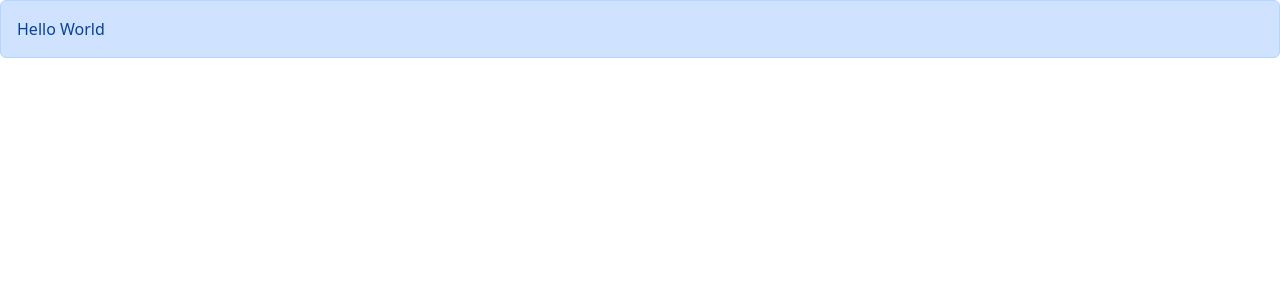
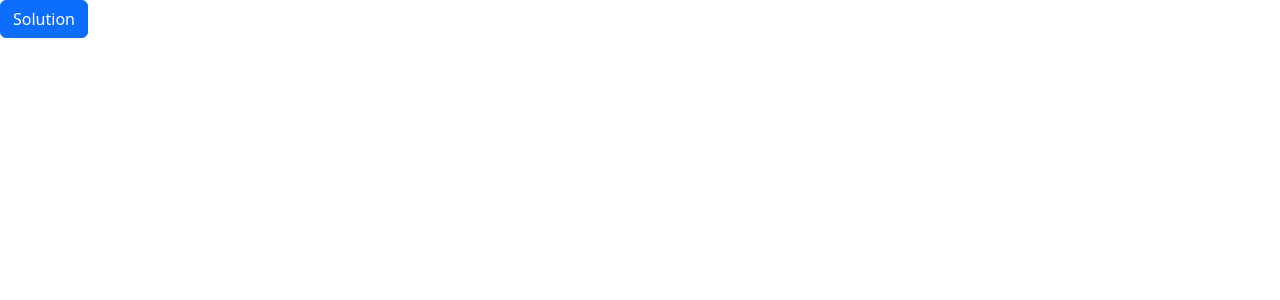
Before and after one commit to tjshbb/ReactTutorialMosh, a React (Vite) app in the folder react-app/: page / in a window 1280 px wide. Shown: the top 300 px of the page. Built offline with nearby package versions, Linux system fonts and the light colour scheme.

Commit message:
added a Button.tsx in components and removed alert fuctionality

```diff
--- a/react-app/src/App.tsx
+++ b/react-app/src/App.tsx
@@ -1,10 +1,12 @@
-import Alert from "./components/Alert";
+import Button from "./components/Button";
 
 function App() {
 
   return (
     <div>
-      <Alert text="Hello World" />
+      <Button>
+        <span>Solution</span>
+      </Button>
     </div>
   );
 }
--- a/react-app/src/components/Alert.tsx
+++ b/react-app/src/components/Alert.tsx
@@ -1,11 +1,12 @@
+import { ReactNode } from "react";
 
 interface Props {
-    text: string;
+    children: ReactNode;
 }
 
-const Alert = ({ text }: Props) => {
+const Alert = ({ children }: Props) => {
     return (
-        <div className="alert alert-primary">{text}</div>
+        <div className="alert alert-primary">{children}</div>
     )
 }
 
--- /dev/null
+++ b/react-app/src/components/Button.tsx
@@ -0,0 +1,13 @@
+import { ReactNode } from "react"
+
+interface Props {
+    children: ReactNode
+}
+
+const Button = ({ children }: Props) => {
+    return (
+        <button type="button" className="btn btn-primary">{children}</button>
+    )
+}
+
+export default Button
```
